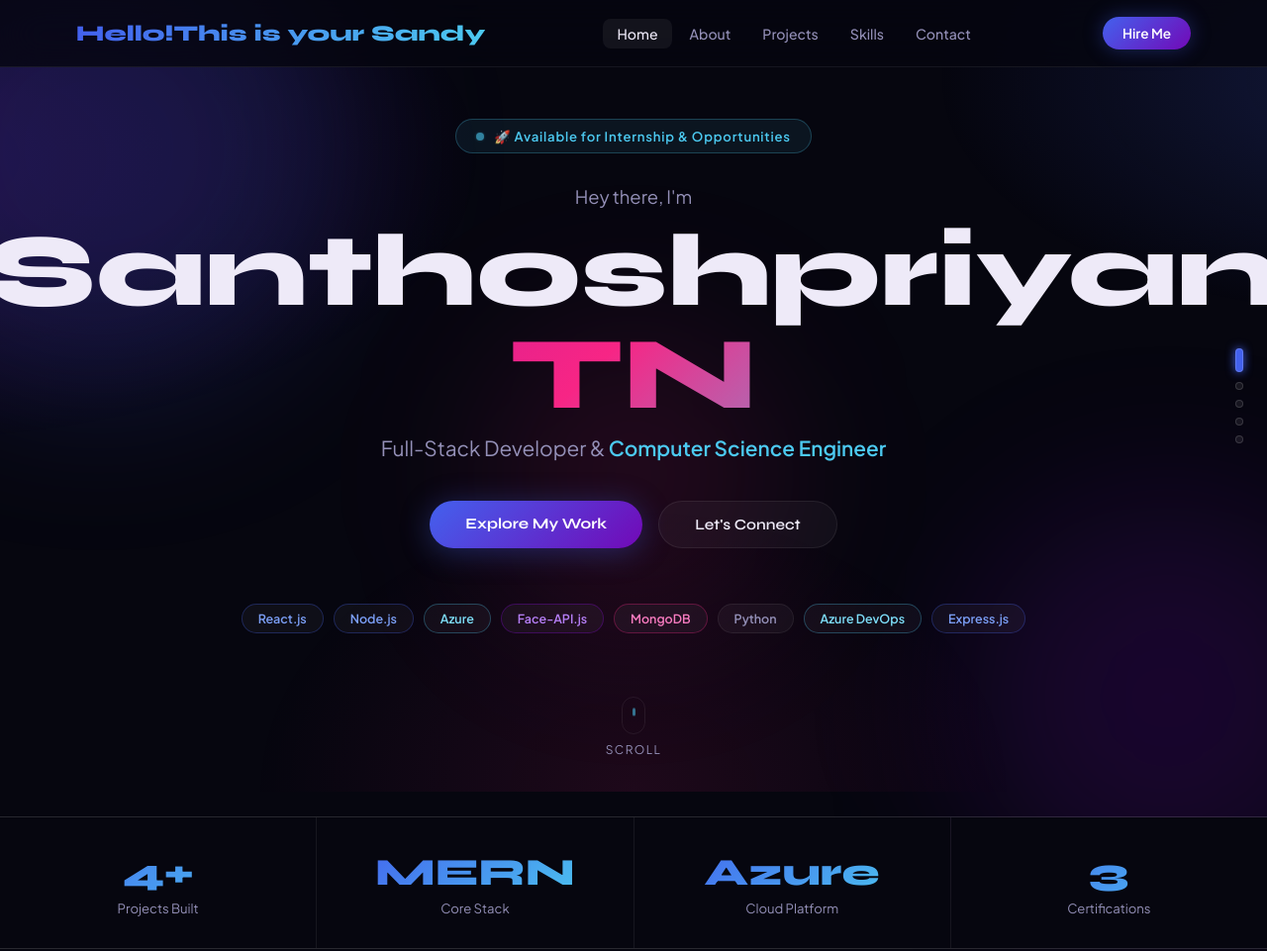
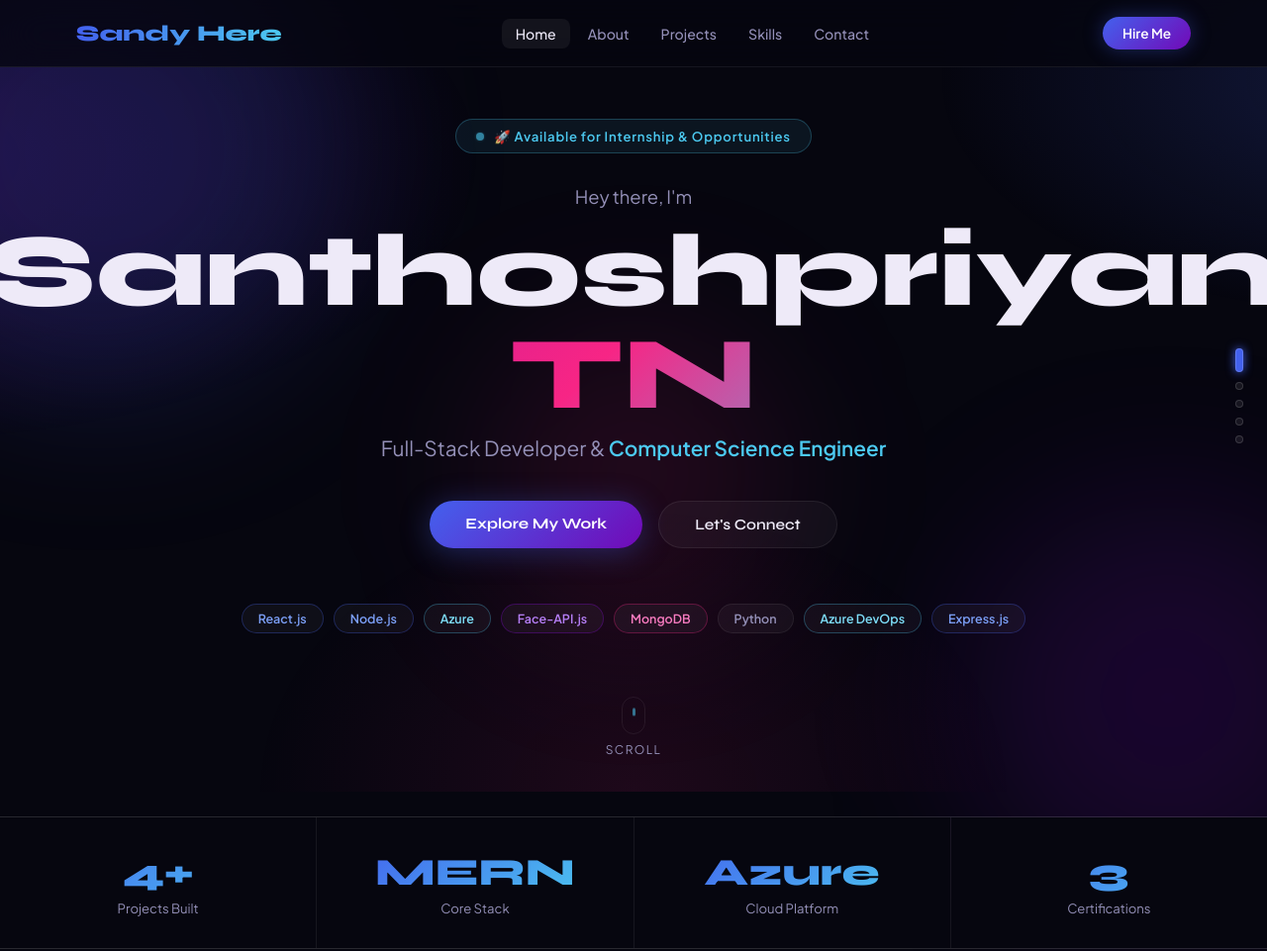
Before and after one commit to santhoshpriyan25/portfolio, a plain HTML site: page index.html in a window 1280 px wide. Shown: the top 961 px of the page at 99% size. Drawn offline with Linux system fonts and the light colour scheme.

Commit message:
Update logo text in navigation

```diff
--- a/index.html
+++ b/index.html
@@ -383,7 +383,7 @@
 <body>
 
 <nav>
-  <a href="index.html" class="logo">Hello!This is your Sandy</a>
+  <a href="index.html" class="logo">Sandy Here</a>
   <ul class="nav-links">
     <li><a href="index.html" class="active">Home</a></li>
     <li><a href="about.html">About</a></li>
```
